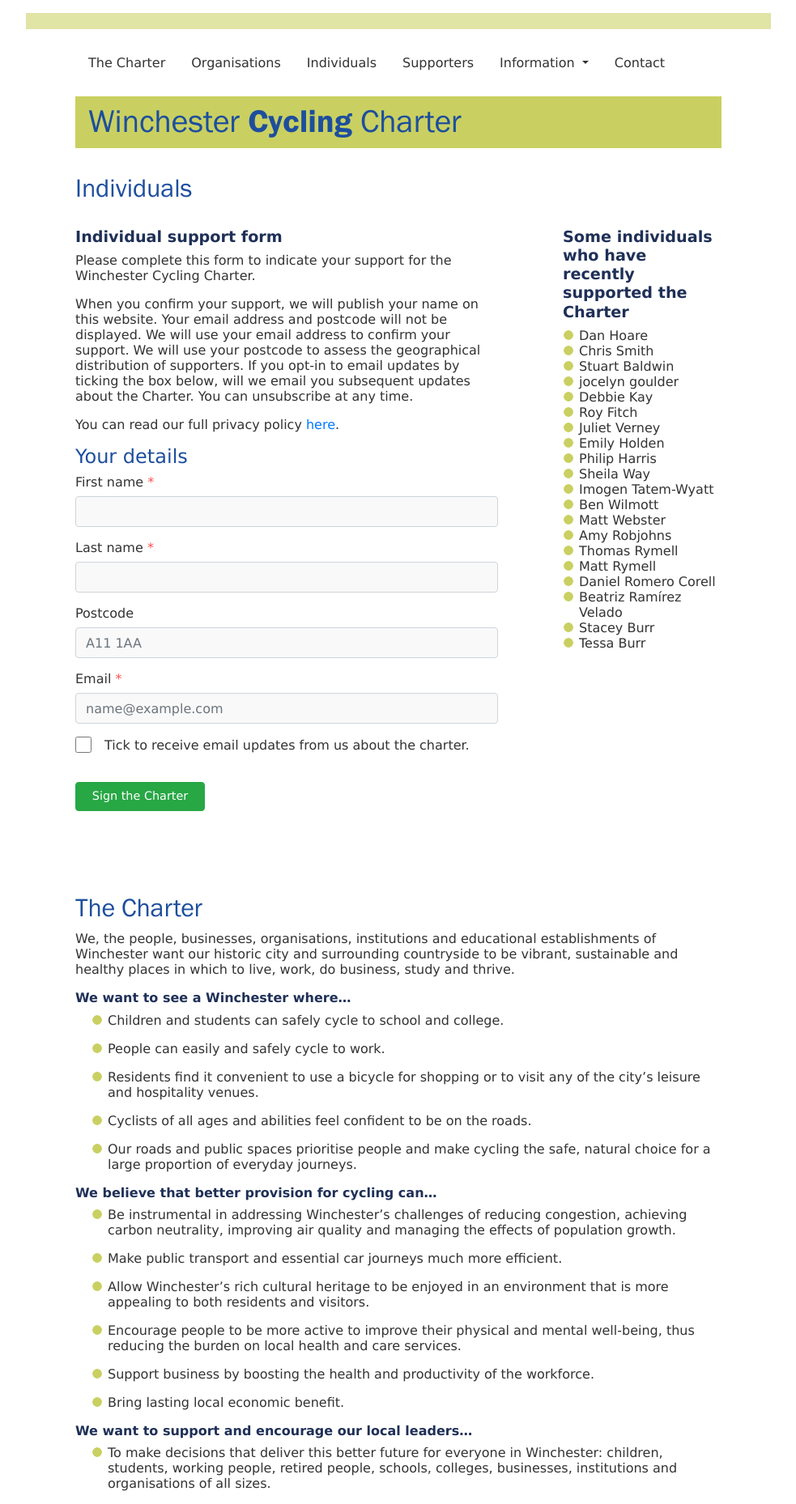
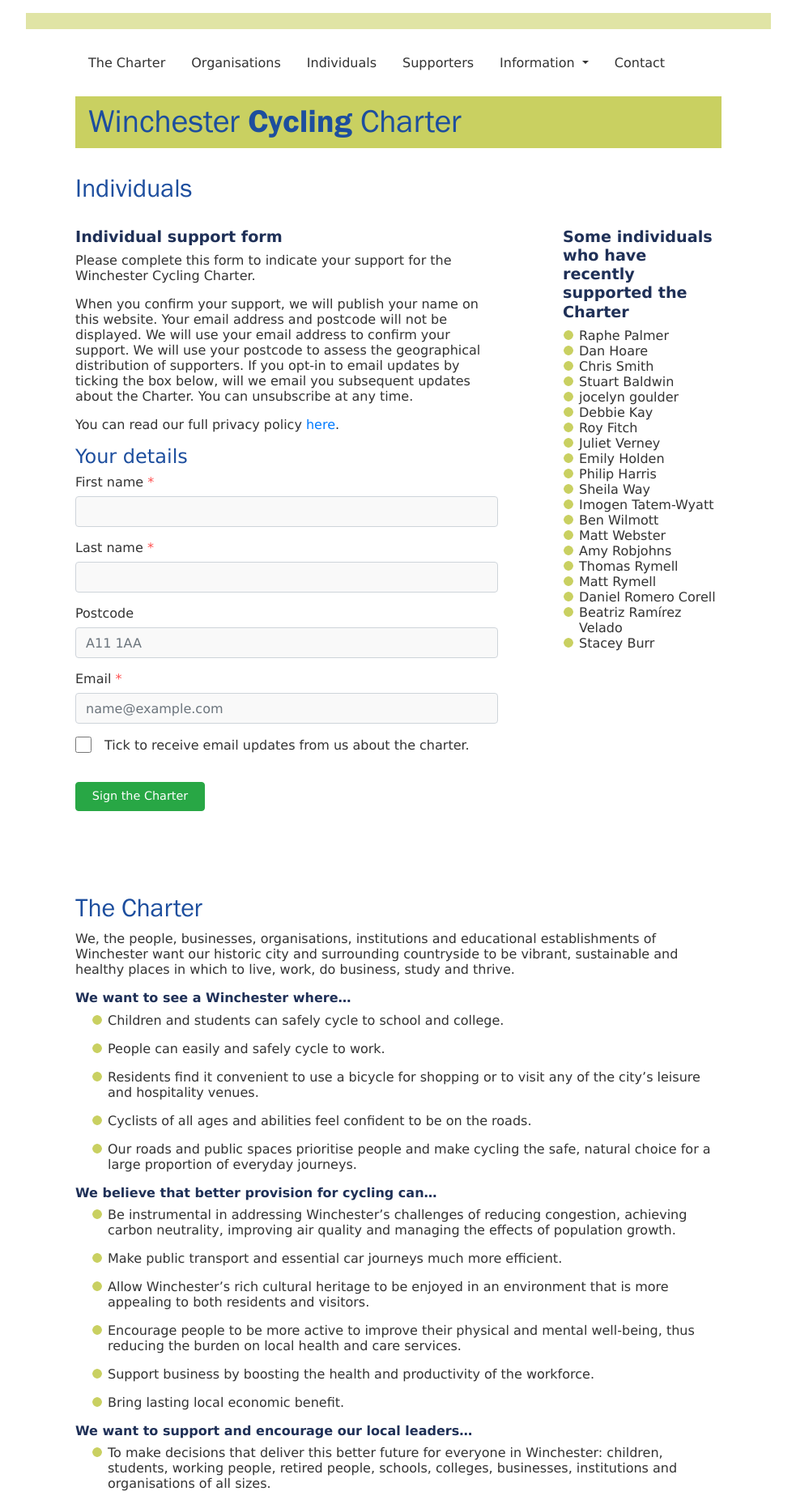
Before and after one commit to winchestercyclingcharter/winchestercyclingcharter.github.io, a Jekyll site: the page built from ind-page.md, in a window 1280 px wide. Shown: the whole page at 81% size, without its empty margins (148-1131 px from the left). Built offline with Jekyll 4.4.1, drawn with Linux system fonts in a browser that asks for light colours; nearby versions of some CDN libraries.

Commit message:
Update people.yml

```diff
--- a/_data/people.yml
+++ b/_data/people.yml
@@ -834,3 +834,4 @@ people:
 - { lastname: Baldwin, firstname: Stuart, dt: 20221209-163728-105009 }
 - { lastname: Smith, firstname: Chris, dt: 20221209-175342-595308 }
 - { lastname: Hoare, firstname: Dan, dt: 20221211-000635-307368 }
+- { lastname: Palmer, firstname: Raphe, dt: 20221211-165929-883757 }
```
